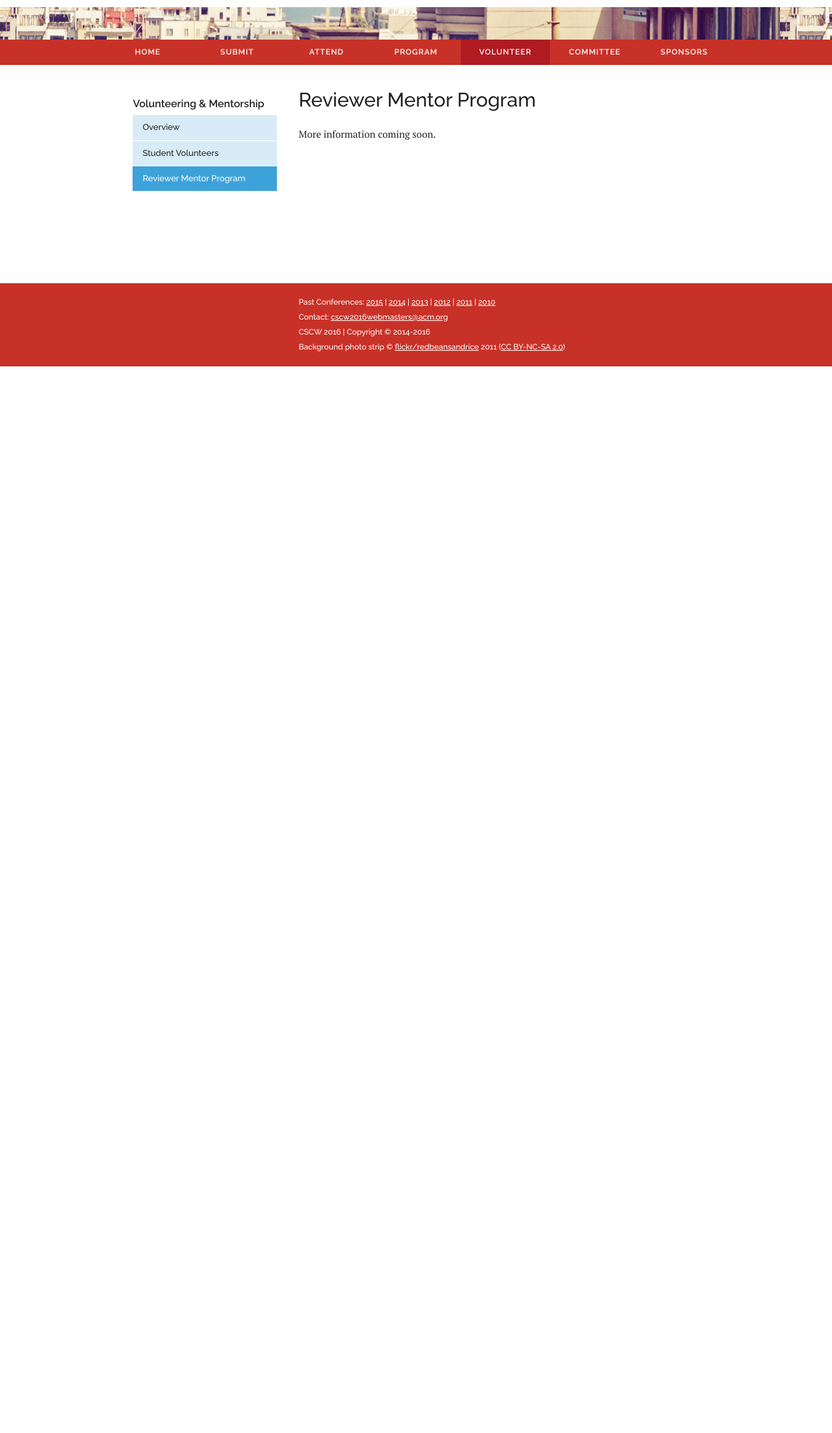
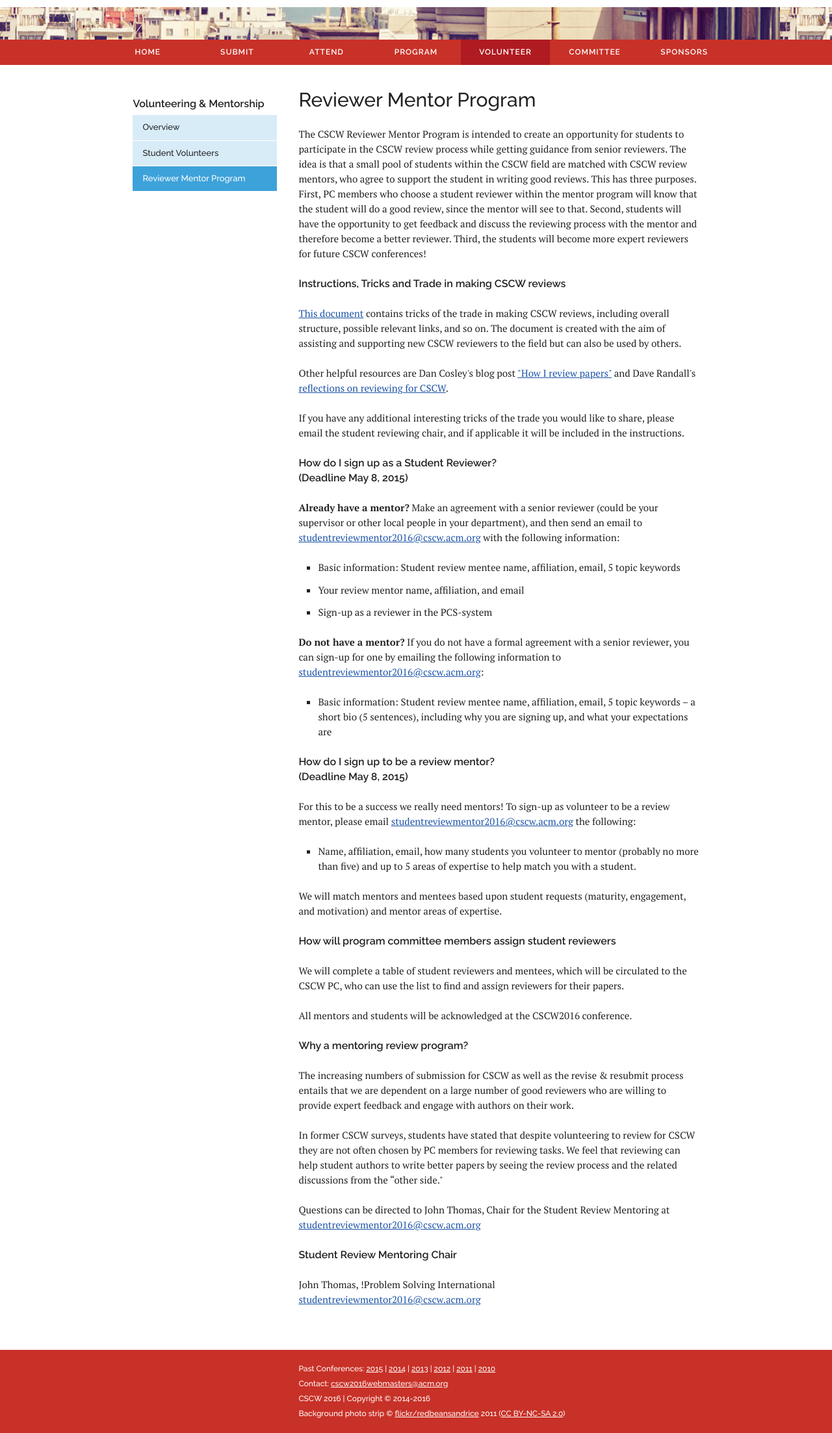
Before and after one commit to niloufars/CSCW2016, a PHP site: page /volunteer/mentor.php in a window 1280 px wide. Shown: the part 288-2494 px from the top of the page at 65% size. Before the commit the page ends 852 px from the top, so only its background shows below. Run offline with PHP 8.4, Linux system fonts and the light colour scheme; data that the repository does not hold is empty; some libraries are stand-ins or nearby versions.

Commit message:
initial content for review mentor program

```diff
--- a/volunteer/mentor.php
+++ b/volunteer/mentor.php
@@ -18,10 +18,7 @@ include_once ('../_inc/header.php');
 		</aside>
 		<article class="ten columns" role="main">
 
-			<H1>Reviewer Mentor Program</H1>
-			<p>More information coming soon.
-			</p>
-			<!--
+			<h1>Reviewer Mentor Program</h1>
 			<p>The CSCW Reviewer Mentor Program is intended to create an
 				opportunity for students to participate in the CSCW review process
 				while getting guidance from senior reviewers. The idea is that a
@@ -32,124 +29,83 @@ include_once ('../_inc/header.php');
 				student will do a good review, since the mentor will see to that.
 				Second, students will have the opportunity to get feedback and
 				discuss the reviewing process with the mentor and therefore become a
-				better reviewer. Third, the students will become expert reviewers
-				for future CSCW conferences!</p>
+				better reviewer. Third, the students will become more expert
+				reviewers for future CSCW conferences!</p>
 
-			<h6 class="update">Update! (June 5, 2014)</h6>
-			<h3>CSCW <?php echo $year; ?> Reviewing Mentor Program Participants</h3>
-			<p>
-				The final selection of student reviewers and mentor volunteers are
-				done, and inclosed is the <a href="CSCW2015participantskeywords.pdf"
-					target="_blank">complete list</a> of all student reviewers and
-				their mentors. Please use this list when assigning reviewers.
-				Basically the intended way of using the list is as follows. As PC
-				member you are looking for reviewers to a particular paper, you open
-				the list of available reviewers in the PCS system and see how some
-				of possible reviewers fitting the criteria of the paper are not
-				someone you know. Therefore you look at the student reviewer list
-				and properly you will find the name here, and thus you know that the
-				student will be committed to do a great work, as well as getting
-				excellent supervision in doing so. Thus, you can choose to assign
-				the reviewer to your paper.
-			</p>
-			<h3>Instructions, Tricks and Trade in making CSCW reviews</h3>
-			<p>
-				<a href="InstructionsCSCWStudentMentorProgram.pdf" target="_blank">This
-					document</a> contains tricks of the trade in making CSCW reviews,
+			<h2>Instructions, Tricks and Trade in making CSCW reviews</h2>
+			<p><a href="InstructionsCSCWStudentMentorProgram.pdf">This document</a> contains tricks of the trade in making CSCW reviews,
 				including overall structure, possible relevant links, and so on. The
 				document is created with the aim of assisting and supporting new
-				CSCW reviewers to the field but can also be used by others.
-			</p>
-			<p>
-				Other helpful resources are Dan Cosley's blog post <a
-					href="http://blogs.cornell.edu/danco/2014/06/12/how-i-review-papers/"
-					target="_blank">"How I review papers"</a> and Dave Randall's
-				reflections on <a href="DaveRandallReviewingforCSCW.pdf"
-					target="_blank">reviewing for CSCW</a>.
-			</p>
+				CSCW reviewers to the field but can also be used by others.</p>
+			<p>Other helpful resources are Dan Cosley's blog post <a href="http://blogs.cornell.edu/danco/2014/06/12/how-i-review-papers/">"How I review
+				papers"</a> and Dave Randall's <a href="DaveRandallReviewingforCSCW.pdf">reflections on reviewing for CSCW</a>.</p>
 			<p>If you have any additional interesting tricks of the trade you
 				would like to share, please email the student reviewing chair, and
 				if applicable it will be included in the instructions.</p>
 
-			<h3>
-				How do I sign up as a Student Reviewer? <br />(Deadline June 1,
-				2014)
-			</h3>
-
-			<p>
-				<strong>Have a mentor?</strong> Make an agreement with a senior
-				reviewer (could be your supervisor or other local people in your
-				department), and then send an email to <a
-					href="mailto:studentreviewmentor<?php echo $year; ?>@cscw.acm.org">studentreviewmentor<?php echo $year; ?>@cscw.acm.org</a>
-				with the following information:
-			</p>
+			<h2>
+				How do I sign up as a Student Reviewer?<br /> (Deadline May 8, 2015)
+			</h2>
+			<p><strong>Already have a mentor?</strong> Make an agreement with a senior reviewer
+				(could be your supervisor or other local people in your department),
+				and then send an email to <a href="mailto:studentreviewmentor<?php echo $year;?>@cscw.acm.org">studentreviewmentor<?php echo $year;?>@cscw.acm.org</a> with
+				the following information:</p>
 			<ul>
 				<li>Basic information: Student review mentee name, affiliation,
 					email, 5 topic keywords</li>
 				<li>Your review mentor name, affiliation, and email</li>
 				<li>Sign-up as a reviewer in the PCS-system</li>
 			</ul>
-
-			<p>
-				<strong>Do not have a mentor?</strong> If you do not have a formal
-				agreement with a senior reviewer, you can sign-up for one by
-				emailing the following information to <a
-					href="mailto:studentreviewmentor<?php echo $year; ?>@cscw.acm.org">studentreviewmentor<?php echo $year; ?>@cscw.acm.org</a>:
-			</p>
+			<p><strong>Do not have a mentor?</strong> If you do not have a formal agreement with a
+				senior reviewer, you can sign-up for one by emailing the following
+				information to <a href="mailto:studentreviewmentor<?php echo $year;?>@cscw.acm.org">studentreviewmentor<?php echo $year;?>@cscw.acm.org</a>:</p>
 			<ul>
 				<li>Basic information: Student review mentee name, affiliation,
 					email, 5 topic keywords – a short bio (5 sentences), including why
 					you are signing up, and what your expectations are</li>
 			</ul>
-			<br />
 
-			<h3>
-				How do I sign up to be a review mentor? <br />(Deadline June 1,
-				2014)
-			</h3>
-			<p>
-				For this to be a success we really need mentors! To sign-up as
-				volunteer to be a review mentor, please email <a
-					href="mailto:studentreviewmentor<?php echo $year; ?>@cscw.acm.org">studentreviewmentor<?php echo $year; ?>@cscw.acm.org</a>
-				the following:
-			</p>
+			<h2>
+				How do I sign up to be a review mentor?<br /> (Deadline May 8, 2015)
+			</h2>
+			<p>For this to be a success we really need mentors! To sign-up as
+				volunteer to be a review mentor, please email
+				<a href="mailto:studentreviewmentor<?php echo $year;?>@cscw.acm.org">studentreviewmentor<?php echo $year;?>@cscw.acm.org</a> the following:</p>
 			<ul>
 				<li>Name, affiliation, email, how many students you volunteer to
-					mentor and up to 5 areas of expertise to help match you with a
-					student.</li>
+					mentor (probably no more than five) and up to 5 areas of expertise
+					to help match you with a student.</li>
 			</ul>
 			<p>We will match mentors and mentees based upon student requests
 				(maturity, engagement, and motivation) and mentor areas of
 				expertise.</p>
-			<br />
 
-			<h3>How will program committee members assign student reviewers?</h3>
+			<h2>How will program committee members assign student reviewers</h2>
 			<p>We will complete a table of student reviewers and mentees, which
 				will be circulated to the CSCW PC, who can use the list to find and
 				assign reviewers for their papers.</p>
-			<p>All mentors and students will be acknowledged at the CSCW<?php echo $year; ?> conference.</p>
-			<br />
+			<p>All mentors and students will be acknowledged at the CSCW2016
+				conference.</p>
 
-			<h3>Why a mentoring review program?</h3>
+			<h2>Why a mentoring review program?</h2>
 			<p>The increasing numbers of submission for CSCW as well as the
-				revise &amp; resubmit process entails that we are dependent on a large
+				revise & resubmit process entails that we are dependent on a large
 				number of good reviewers who are willing to provide expert feedback
 				and engage with authors on their work.</p>
-			<p>In former CSCW surveys students have stated that despite
+			<p>In former CSCW surveys, students have stated that despite
 				volunteering to review for CSCW they are not often chosen by PC
-				members for reviewing tasks.</p>
+				members for reviewing tasks. We feel that reviewing can help student
+				authors to write better papers by seeing the review process and the
+				related discussions from the “other side."</p>
+			<p>Questions can be directed to John Thomas, Chair for the Student
+				Review Mentoring at <a href="mailto:studentreviewmentor<?php echo $year;?>@cscw.acm.org">studentreviewmentor<?php echo $year;?>@cscw.acm.org</a></p>
+
+			<h2>Student Review Mentoring Chair</h2>
 			<p>
-				Questions can be directed to Pernille Bjorn, Chair for the Student
-				Review Mentoring pilot at <a
-					href="mailto:studentreviewmentor<?php echo $year; ?>@cscw.acm.org">studentreviewmentor<?php echo $year; ?>@cscw.acm.org</a>
+				John Thomas, !Problem Solving International<br />
+				<a href="mailto:studentreviewmentor<?php echo $year;?>@cscw.acm.org">studentreviewmentor<?php echo $year;?>@cscw.acm.org</a>
 			</p>
-			<br />
 
-			<h3>Student Review Mentoring Chair</h3>
-			<p>
-				Pernille Bjorn, IT University of Copenhagen<br /> <a
-					href="mailto:studentreviewmentor<?php echo $year; ?>@cscw.acm.org">studentreviewmentor<?php echo $year; ?>@cscw.acm.org</a>
-			</p> -->
 
 		</article>
 	</div>
```
Also changed, not shown: 2 other files.
